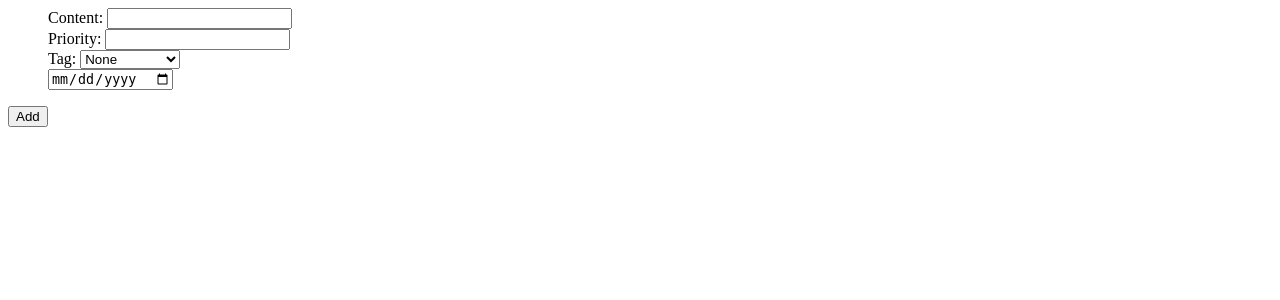
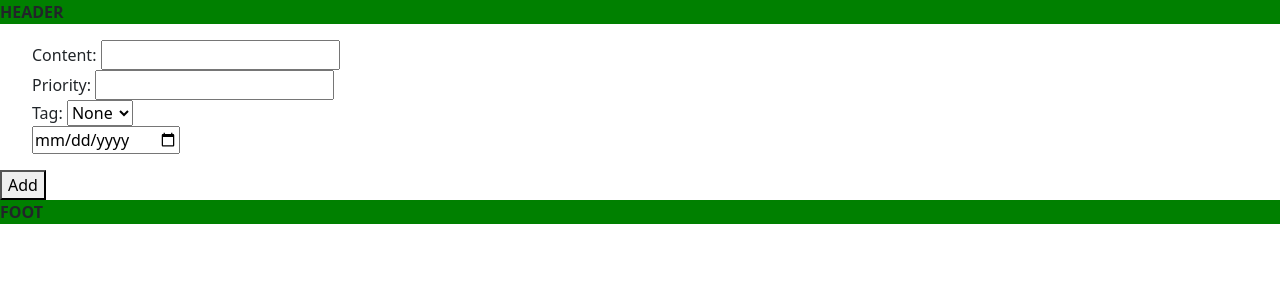
Before and after one commit to hjanssena/To-Do, a Django app: page /main/newentry/ in a window 1280 px wide. Shown: the top 300 px of the page. Run offline with Django 5.2, Linux system fonts and the light colour scheme; data comes from the database, SQL or seed files in the repository; both versions use the stored data as it was after the commit.

Commit message:
Init commit

```diff
--- a/main/models.py
+++ b/main/models.py
@@ -4,6 +4,9 @@ import datetime
 class tag(models.Model):
     name = models.CharField(max_length=50)
     color = models.IntegerField()
+
+    def __str__(self):
+        return u'{0}'.format(self.name)
 
 class entry(models.Model):
     content = models.TextField(max_length=500, default="New entry")
@@ -13,4 +16,5 @@ class entry(models.Model):
     tag = models.ForeignKey(tag, on_delete=models.SET_NULL, null=True)
     status = models.BooleanField(default=False)
 
-# Create your models here.
+    def __str__(self):
+        return self.content
--- /dev/null
+++ b/main/static/style.css
@@ -0,0 +1,4 @@
+p {
+    background-color: green;
+    font-weight: bolder;
+}
--- a/main/templates/base.html
+++ b/main/templates/base.html
@@ -0,0 +1,24 @@
+{% load static %}
+<!DOCTYPE html>
+<html lang="en">
+
+<head>
+    <meta charset="UTF-8">
+    <meta name="viewport" content="width=device-width, initial-scale=1.0">
+    <title>Document</title>
+    <link href="https://cdn.jsdelivr.net/npm/bootstrap@5.3.3/dist/css/bootstrap.min.css" rel="stylesheet"
+        integrity="sha384-QWTKZyjpPEjISv5WaRU9OFeRpok6YctnYmDr5pNlyT2bRjXh0JMhjY6hW+ALEwIH" crossorigin="anonymous">
+    <link rel="stylesheet" href="{% static 'style.css' %}">
+</head>
+
+<body>
+    {% include "partials/header.html" %}
+    {% block content %}{% endblock %}
+    {% include "partials/footer.html" %}
+
+    <script src="https://cdn.jsdelivr.net/npm/bootstrap@5.3.3/dist/js/bootstrap.bundle.min.js"
+        integrity="sha384-YvpcrYf0tY3lHB60NNkmXc5s9fDVZLESaAA55NDzOxhy9GkcIdslK1eN7N6jIeHz"
+        crossorigin="anonymous"></script>
+</body>
+
+</html>
--- a/main/templates/new_entry.html
+++ b/main/templates/new_entry.html
@@ -1,3 +1,6 @@
+{% extends "base.html" %}
+
+{% block content %}
 <form action="" method="post">
     {% csrf_token %}
     <ul>
@@ -6,3 +9,4 @@
     </ul>
     <button type="submit">Add</button>
 </form>
+{% endblock %}
--- /dev/null
+++ b/main/templates/partials/footer.html
@@ -0,0 +1,5 @@
+<div>
+    <p>
+        FOOT
+    </p>
+</div>
--- /dev/null
+++ b/main/templates/partials/header.html
@@ -0,0 +1,3 @@
+<div>
+    <p>HEADER</p>
+</div>
--- a/main/views.py
+++ b/main/views.py
@@ -2,7 +2,7 @@ import datetime
 from django.shortcuts import render
 from django.http import HttpResponseRedirect, HttpResponse, Http404
 from .forms import NewEntryForm
-from .models import entry
+from .models import entry, tag
 
 def new_entry(request):
     if request.method == "POST":
@@ -14,7 +14,7 @@ def new_entry(request):
                 priority = request.POST['priority'],
              )
             if request.POST['tag'] != '':
-                n.tag = request.POST['tag']
+                n.tag = tag.objects.get(pk=request.POST['tag'])
             n.save()
             #return HttpResponseRedirect("/ok/")
     else:
--- a/todo/settings.py
+++ b/todo/settings.py
@@ -116,7 +116,7 @@ USE_TZ = True
 # Static files (CSS, JavaScript, Images)
 # https://docs.djangoproject.com/en/5.0/howto/static-files/
 
-STATIC_URL = 'static/'
+STATIC_URL = '/static/'
 
 # Default primary key field type
 # https://docs.djangoproject.com/en/5.0/ref/settings/#default-auto-field
```
Also changed, not shown: db.sqlite3, main/forms.py (line endings or trailing spaces).
